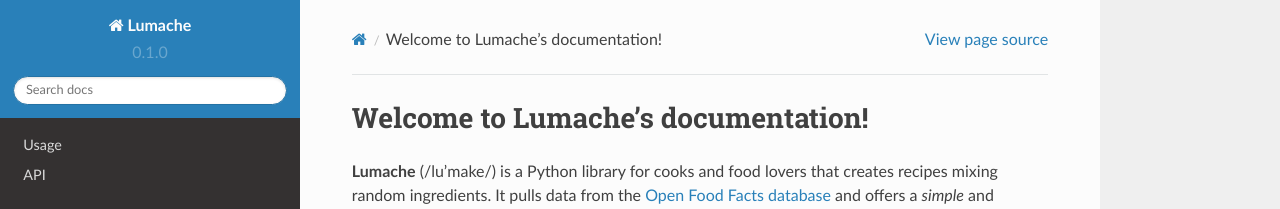
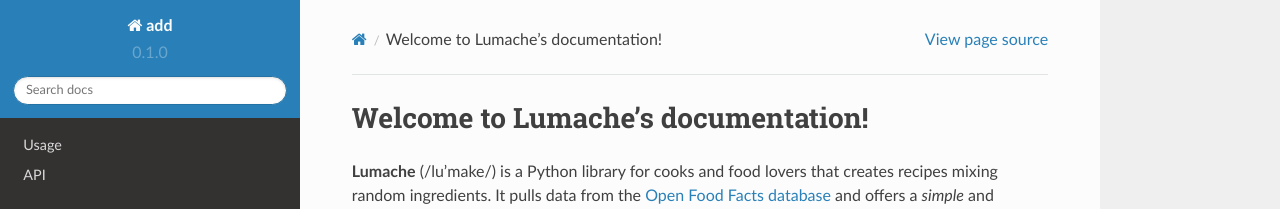
Before and after one commit to RupaliPrusty/test, a Sphinx documentation site: the page built from docs/source/index.rst, in a window 1280 px wide. Shown: the top 209 px of the page. Built offline with Sphinx 7.4.7 and the Read the Docs theme 2.0.0, drawn with Linux system fonts in a browser that asks for light colours.

Commit message:
Update conf.py

```diff
--- a/docs/source/conf.py
+++ b/docs/source/conf.py
@@ -2,7 +2,7 @@
 
 # -- Project information
 
-project = 'Lumache'
+project = 'add'
 copyright = '2021, Graziella'
 author = 'Graziella'
 
```
